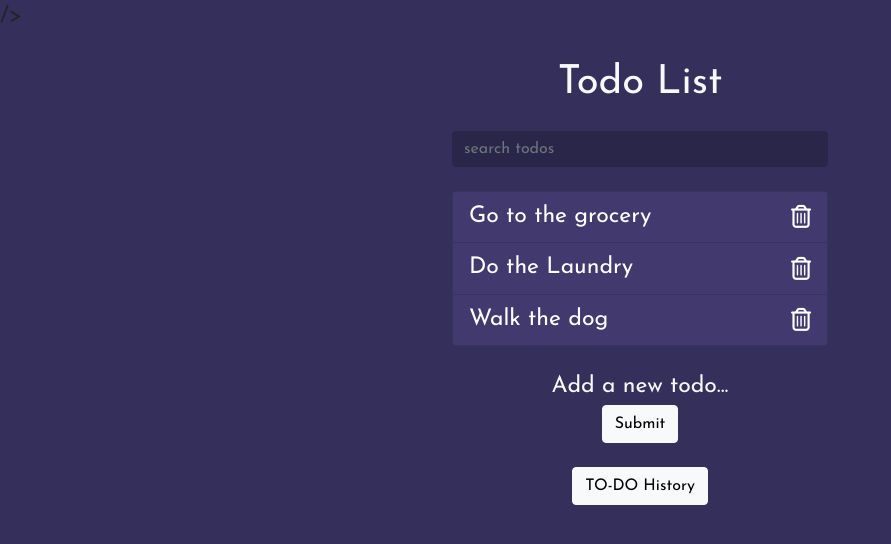
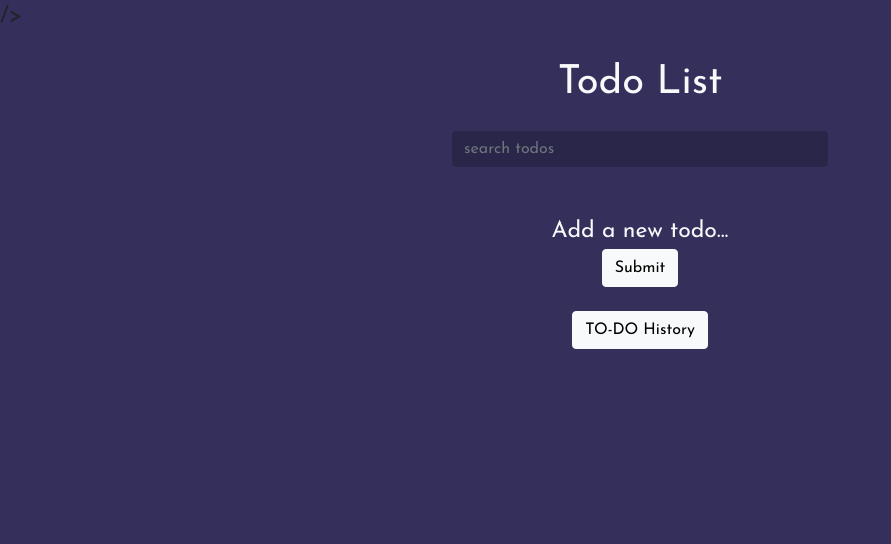
Before and after one commit to antonzhuraliou/to_do_list, a Django app: page / in a window 1280 px wide. Shown: the top 544 px of the page, without its empty margins (0-891 px from the left). Run offline with Django 5.2, Linux system fonts and the light colour scheme; some libraries are stand-ins or nearby versions.

Commit message:
Connect current tasks with DB

```diff
--- a/tasks/templates/tasks/cur_tasks.html
+++ b/tasks/templates/tasks/cur_tasks.html
@@ -3,17 +3,12 @@
 
 {% block cur_tasks %}
     <ul class="list-group todos mx-auto text-light delete">
+        {% for task in tasks %}
         <li class="list-group-item d-flex justify-content-between align-items-center">
-            <span>Go to the grocery</span>
+            <span> {{task.description}} </span>
             <i class="far fa-trash-alt delete"></i>
         </li>
-        <li class="list-group-item d-flex justify-content-between align-items-center">
-            <span>Do the Laundry</span>
-            <i class="far fa-trash-alt delete"></i>
-        </li>
-        <li class="list-group-item d-flex justify-content-between align-items-center">
-            <span>Walk the dog</span>
-            <i class="far fa-trash-alt delete"></i>
-        </li>
+        {% endfor %}
     </ul>
+
 {% endblock %}
```
